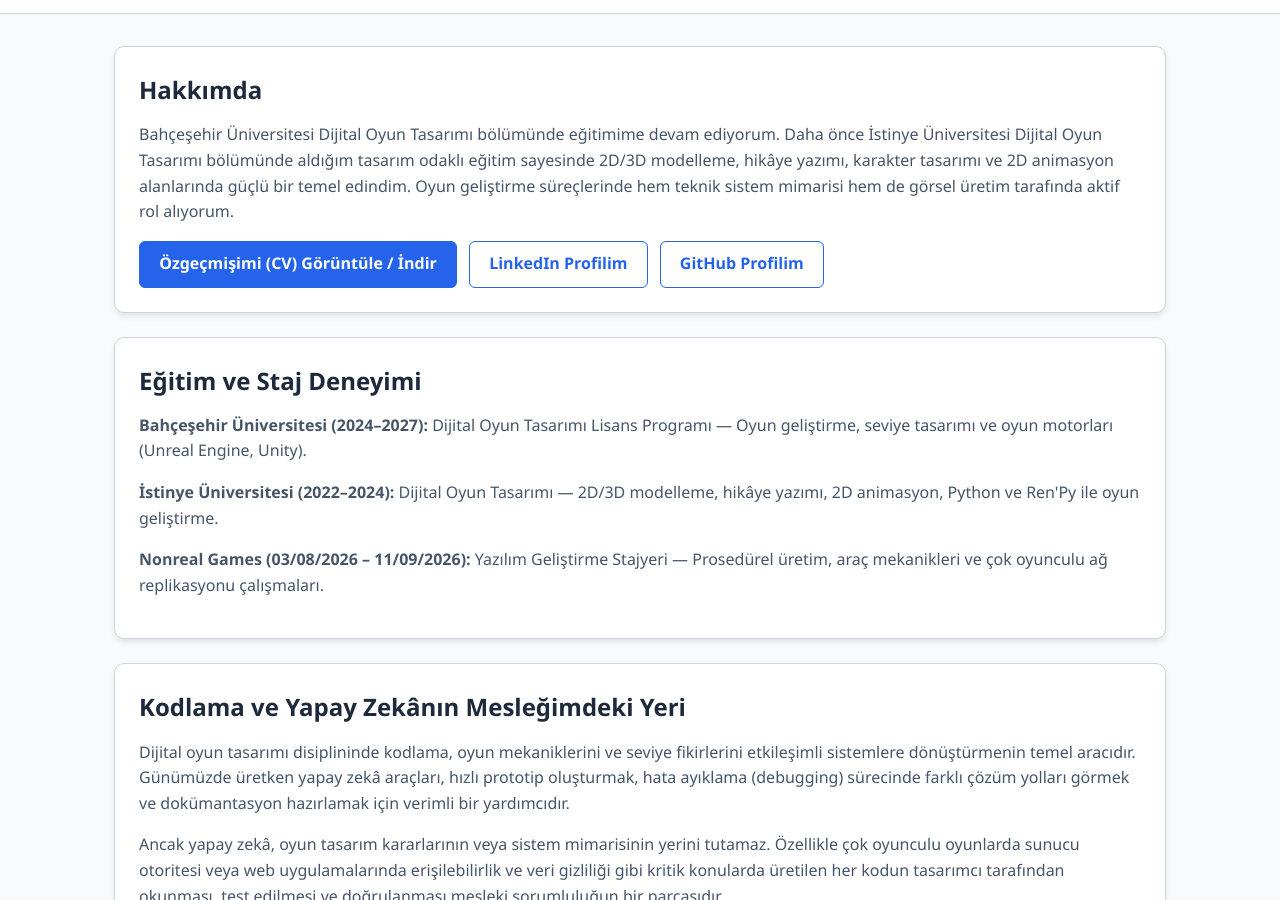
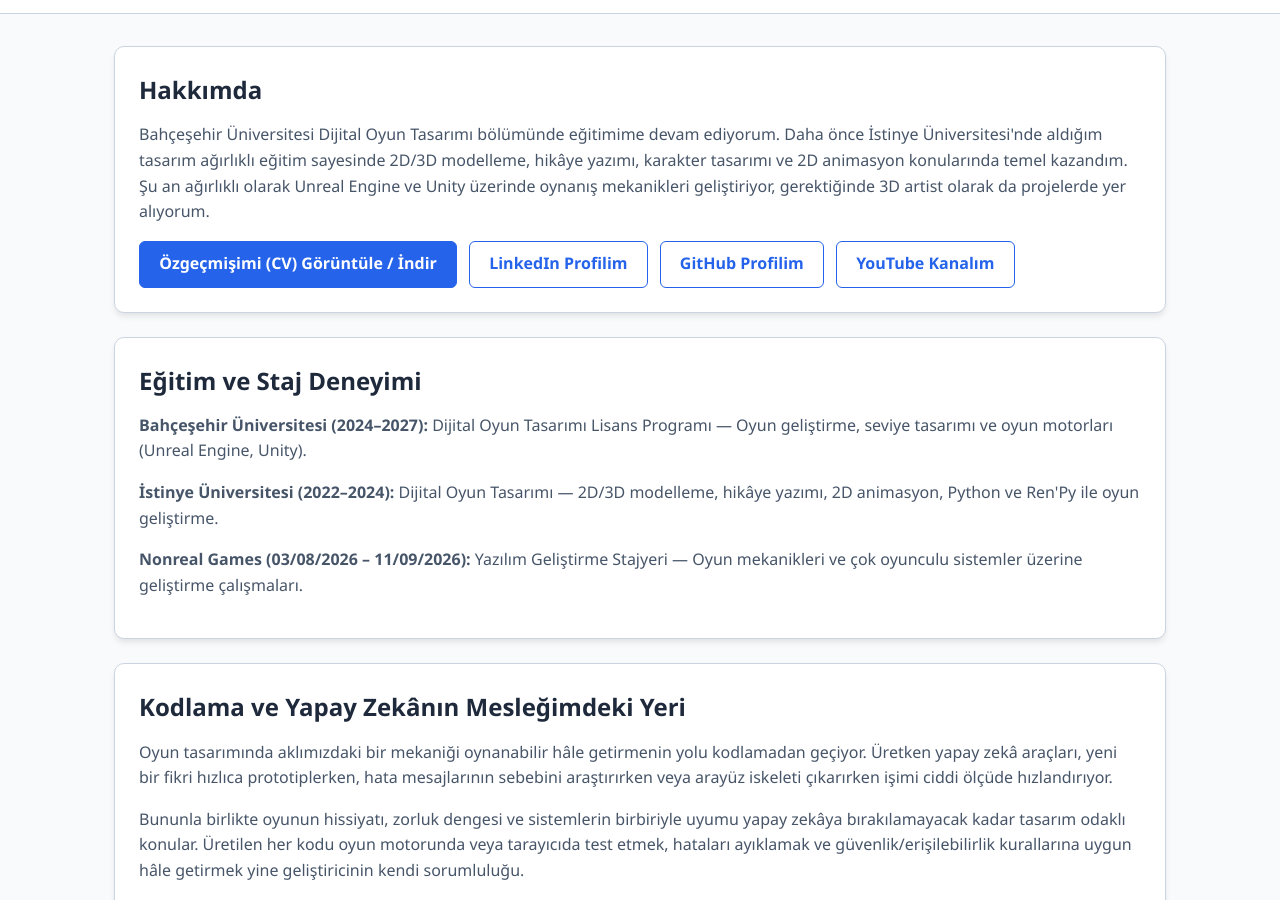
Before and after one commit to netrox48/Berat-Portfolyo, a plain HTML site: page hakkimda.html in a window 1280 px wide. Shown: the part 52-952 px from the top of the page. Drawn offline with Linux system fonts and the light colour scheme.

Commit message:
hakkımda düzeltme

```diff
--- a/hakkimda.html
+++ b/hakkimda.html
@@ -26,11 +26,12 @@
     <main>
         <article class="card">
             <h1>Hakkımda</h1>
-            <p>Bahçeşehir Üniversitesi Dijital Oyun Tasarımı bölümünde eğitimime devam ediyorum. Daha önce İstinye Üniversitesi Dijital Oyun Tasarımı bölümünde aldığım tasarım odaklı eğitim sayesinde 2D/3D modelleme, hikâye yazımı, karakter tasarımı ve 2D animasyon alanlarında güçlü bir temel edindim. Oyun geliştirme süreçlerinde hem teknik sistem mimarisi hem de görsel üretim tarafında aktif rol alıyorum.</p>
+            <p>Bahçeşehir Üniversitesi Dijital Oyun Tasarımı bölümünde eğitimime devam ediyorum. Daha önce İstinye Üniversitesi'nde aldığım tasarım ağırlıklı eğitim sayesinde 2D/3D modelleme, hikâye yazımı, karakter tasarımı ve 2D animasyon konularında temel kazandım. Şu an ağırlıklı olarak Unreal Engine ve Unity üzerinde oynanış mekanikleri geliştiriyor, gerektiğinde 3D artist olarak da projelerde yer alıyorum.</p>
             <div class="hero-actions">
                 <a href="Berat_Akca_CV.pdf" target="_blank" rel="noopener noreferrer" class="btn">Özgeçmişimi (CV) Görüntüle / İndir</a>
                 <a href="https://www.linkedin.com/in/ba-interactive/" target="_blank" rel="noopener noreferrer" class="btn btn-outline">LinkedIn Profilim</a>
                 <a href="https://github.com/netrox48" target="_blank" rel="noopener noreferrer" class="btn btn-outline">GitHub Profilim</a>
+                <a href="https://www.youtube.com/@BAInteractive" target="_blank" rel="noopener noreferrer" class="btn btn-outline">YouTube Kanalım</a>
             </div>
         </article>
 
@@ -38,13 +39,13 @@
             <h2 id="edu-title">Eğitim ve Staj Deneyimi</h2>
             <p><strong>Bahçeşehir Üniversitesi (2024–2027):</strong> Dijital Oyun Tasarımı Lisans Programı — Oyun geliştirme, seviye tasarımı ve oyun motorları (Unreal Engine, Unity).</p>
             <p><strong>İstinye Üniversitesi (2022–2024):</strong> Dijital Oyun Tasarımı — 2D/3D modelleme, hikâye yazımı, 2D animasyon, Python ve Ren'Py ile oyun geliştirme.</p>
-            <p><strong>Nonreal Games (03/08/2026 – 11/09/2026):</strong> Yazılım Geliştirme Stajyeri — Prosedürel üretim, araç mekanikleri ve çok oyunculu ağ replikasyonu çalışmaları.</p>
+            <p><strong>Nonreal Games (03/08/2026 – 11/09/2026):</strong> Yazılım Geliştirme Stajyeri — Oyun mekanikleri ve çok oyunculu sistemler üzerine geliştirme çalışmaları.</p>
         </section>
 
         <section class="card" aria-labelledby="ai-role-title">
             <h2 id="ai-role-title">Kodlama ve Yapay Zekânın Mesleğimdeki Yeri</h2>
-            <p>Dijital oyun tasarımı disiplininde kodlama, oyun mekaniklerini ve seviye fikirlerini etkileşimli sistemlere dönüştürmenin temel aracıdır. Günümüzde üretken yapay zekâ araçları, hızlı prototip oluşturmak, hata ayıklama (debugging) sürecinde farklı çözüm yolları görmek ve dokümantasyon hazırlamak için verimli bir yardımcıdır.</p>
-            <p>Ancak yapay zekâ, oyun tasarım kararlarının veya sistem mimarisinin yerini tutamaz. Özellikle çok oyunculu oyunlarda sunucu otoritesi veya web uygulamalarında erişilebilirlik ve veri gizliliği gibi kritik konularda üretilen her kodun tasarımcı tarafından okunması, test edilmesi ve doğrulanması mesleki sorumluluğun bir parçasıdır.</p>
+            <p>Oyun tasarımında aklımızdaki bir mekaniği oynanabilir hâle getirmenin yolu kodlamadan geçiyor. Üretken yapay zekâ araçları, yeni bir fikri hızlıca prototiplerken, hata mesajlarının sebebini araştırırken veya arayüz iskeleti çıkarırken işimi ciddi ölçüde hızlandırıyor.</p>
+            <p>Bununla birlikte oyunun hissiyatı, zorluk dengesi ve sistemlerin birbiriyle uyumu yapay zekâya bırakılamayacak kadar tasarım odaklı konular. Üretilen her kodu oyun motorunda veya tarayıcıda test etmek, hataları ayıklamak ve güvenlik/erişilebilirlik kurallarına uygun hâle getirmek yine geliştiricinin kendi sorumluluğu.</p>
         </section>
     </main>
 
```
